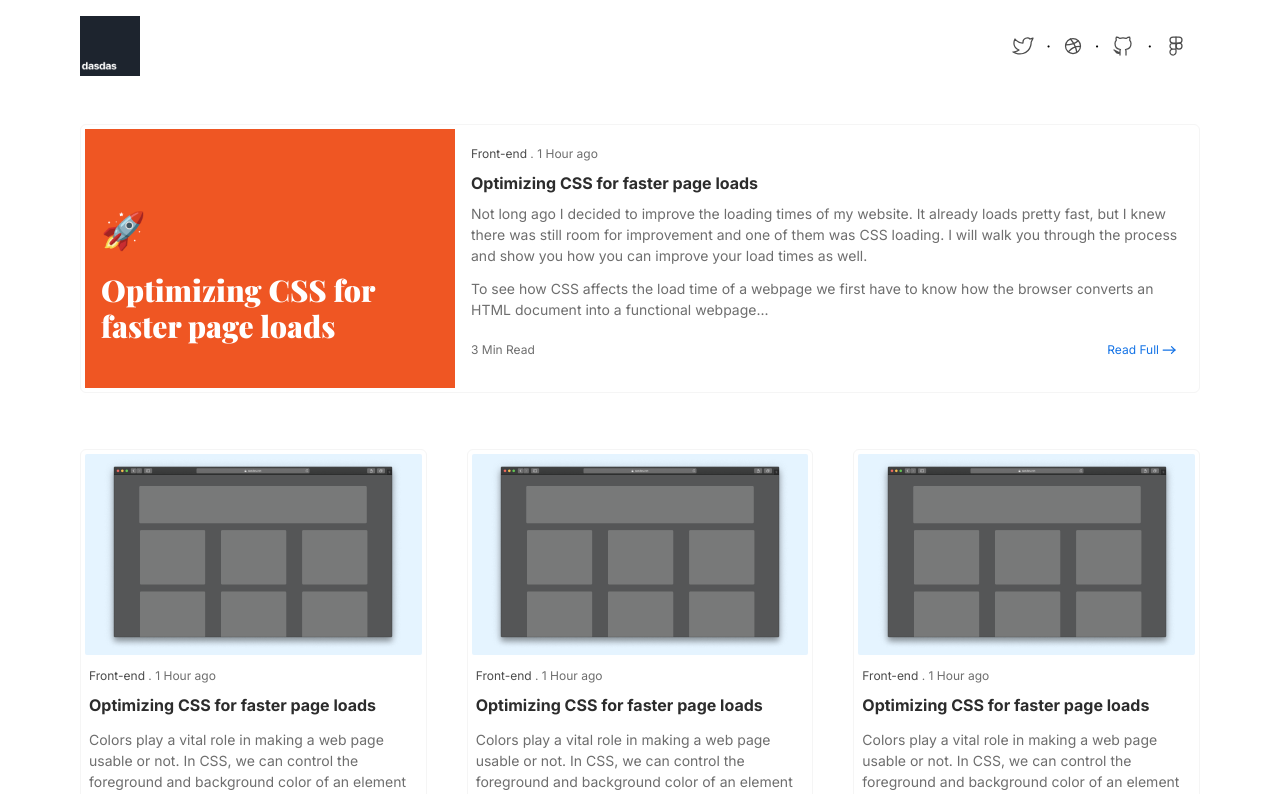
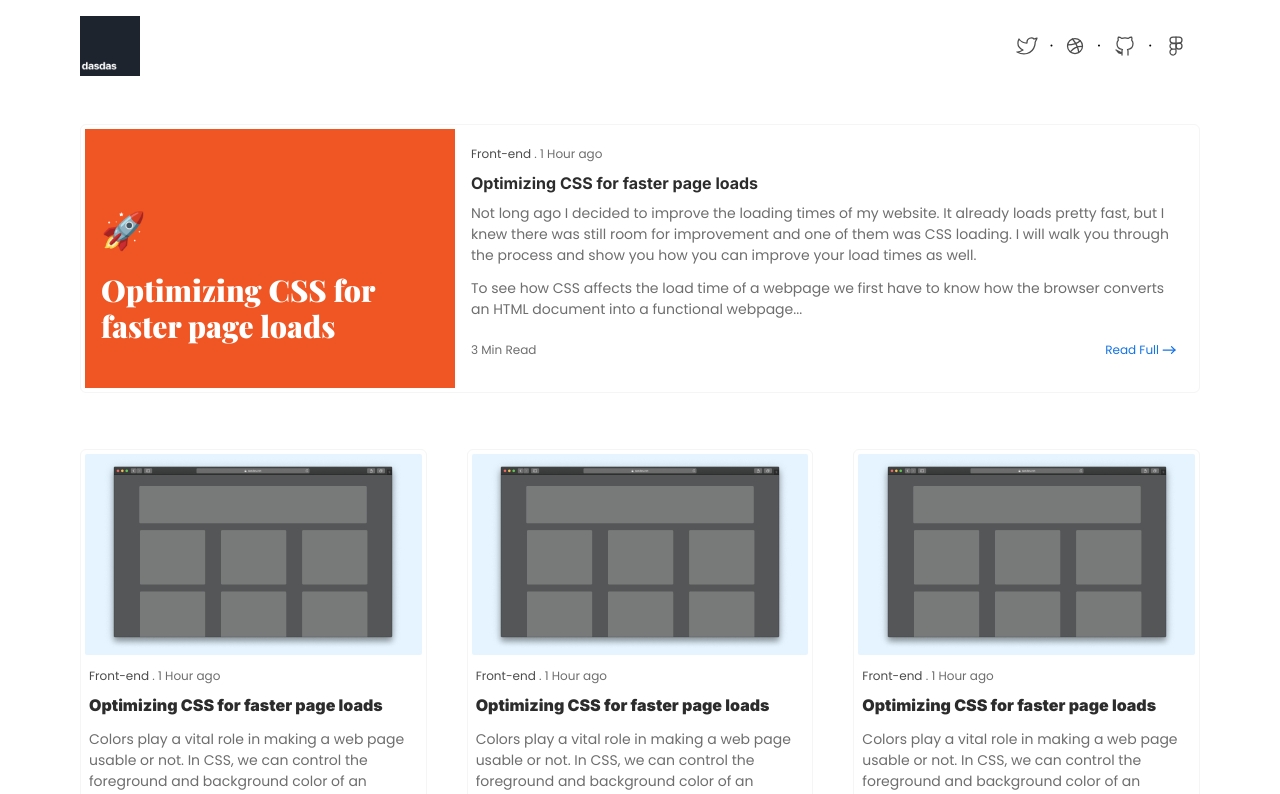
Before and after one commit to Haybuka/weeshr, a Next.js app: page / in a window 1280 px wide. Shown: the top 794 px of the page. Built offline with nearby package versions, Linux system fonts and the light colour scheme.

Commit message:
font swap

```diff
--- a/src/app/[blogId]/page.tsx
+++ b/src/app/[blogId]/page.tsx
@@ -1,7 +1,9 @@
 import Image from 'next/image';
-import { Inter, Playfair_Display } from 'next/font/google';
+import { Inter } from 'next/font/google';
 import cls from 'classnames';
 import Card from '../components/card';
+import ArrowIcon from '../icons/arrow';
+import Link from 'next/link';
 
 const inter = Inter({ subsets: ['latin'] });
 
@@ -13,6 +15,13 @@ type BlogProp = {
 const Blog = ({ params }: BlogProp) => {
   return (
     <section>
+      <Link href={'/'} className="flex items-center text-weesher-400">
+        {' '}
+        <span className=" -rotate-180">
+          <ArrowIcon />
+        </span>{' '}
+        Back
+      </Link>
       <article className=" md:px-20 xl:px-52 text-weesher-500">
         <p className="flex items-center text-[12px] gap-x-2">
           <span className="text-weesher-100">By Ryan Jackson</span>
@@ -73,7 +82,9 @@ const Blog = ({ params }: BlogProp) => {
         </p>
       </article>
       <article>
-        <h4 className=" font-black text-xl">More Articles</h4>
+        <h4 className={cls(inter.className, ' font-black text-xl my-3')}>
+          More Articles
+        </h4>
         <section className="block sm:grid grid-cols-12 gap-10 ">
           {[1, 2, 3].map((id) => (
             <Card key={id} item={id} />
--- a/src/app/components/card/cardBody.tsx
+++ b/src/app/components/card/cardBody.tsx
@@ -1,12 +1,13 @@
-import { Inter, Playfair_Display } from 'next/font/google';
+import { Inter, Poppins } from 'next/font/google';
 import cls from 'classnames';
 import ArrowIcon from '@/app/icons/arrow';
 
 const inter = Inter({ subsets: ['latin'] });
+const poppins = Poppins({ weight: ['900', '400'], subsets: ['latin'] });
 
 const CardBody = () => {
   return (
-    <article className=" text-weesher-500 p-1 mt-2">
+    <article className={cls(poppins.className, 'text-weesher-500 p-1 mt-2')}>
       <div>
         <p className="text-[12px]">
           <span className=" text-weesher-100">Front-end </span>
@@ -14,7 +15,7 @@ const CardBody = () => {
           <span className=" text-weesher-500">1 Hour ago</span>
         </p>
       </div>
-      <h4 className={cls(' text-weesher-600 font-bold my-2', inter.className)}>
+      <h4 className={cls(' text-weesher-600 font-black my-2', inter.className)}>
         Optimizing CSS for faster page loads{' '}
       </h4>
       <p className="text-[14px] my-3 text-weesher-500">
--- a/src/app/components/navigation/index.tsx
+++ b/src/app/components/navigation/index.tsx
@@ -6,9 +6,9 @@ const Navigation = () => {
   return (
     <header>
       <nav className="flex justify-between items-center mb-12">
-        <h3>
+        <Link href={'/'}>
           <Image src={'/logo.png'} width={60} height={60} alt="" />
-        </h3>
+        </Link>
         <ul className="flex items-center">
           {navItems.map((item, id) => (
             <>
--- a/src/app/layout.tsx
+++ b/src/app/layout.tsx
@@ -1,11 +1,12 @@
 import type { Metadata } from 'next';
-import { Inter } from 'next/font/google';
+import { Inter, Poppins } from 'next/font/google';
 import './globals.css';
 import Footer from './components/footer';
 import cls from 'classnames';
 import Navigation from './components/navigation';
 
 const inter = Inter({ subsets: ['latin'] });
+const poppins = Poppins({ weight: ['900', '400'], subsets: ['latin'] });
 
 export const metadata: Metadata = {
   title: 'Create Next App',
@@ -19,7 +20,7 @@ export default function RootLayout({
 }>) {
   return (
     <html lang="en">
-      <body className={cls(inter.className, 'px-4 md:px-20 py-4')}>
+      <body className={cls(poppins.className, 'px-4 md:px-20 py-4')}>
         <Navigation />
         {children}
         {/* <Footer /> */}
```
